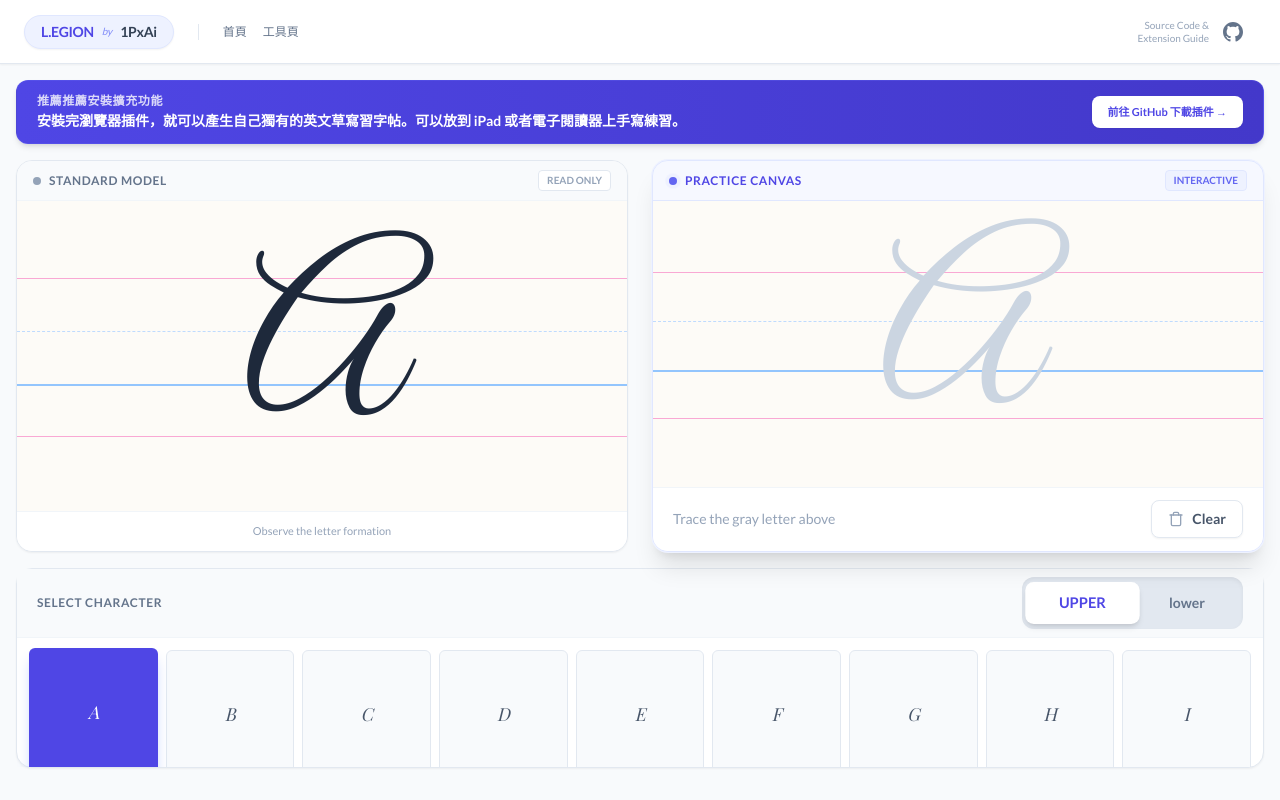
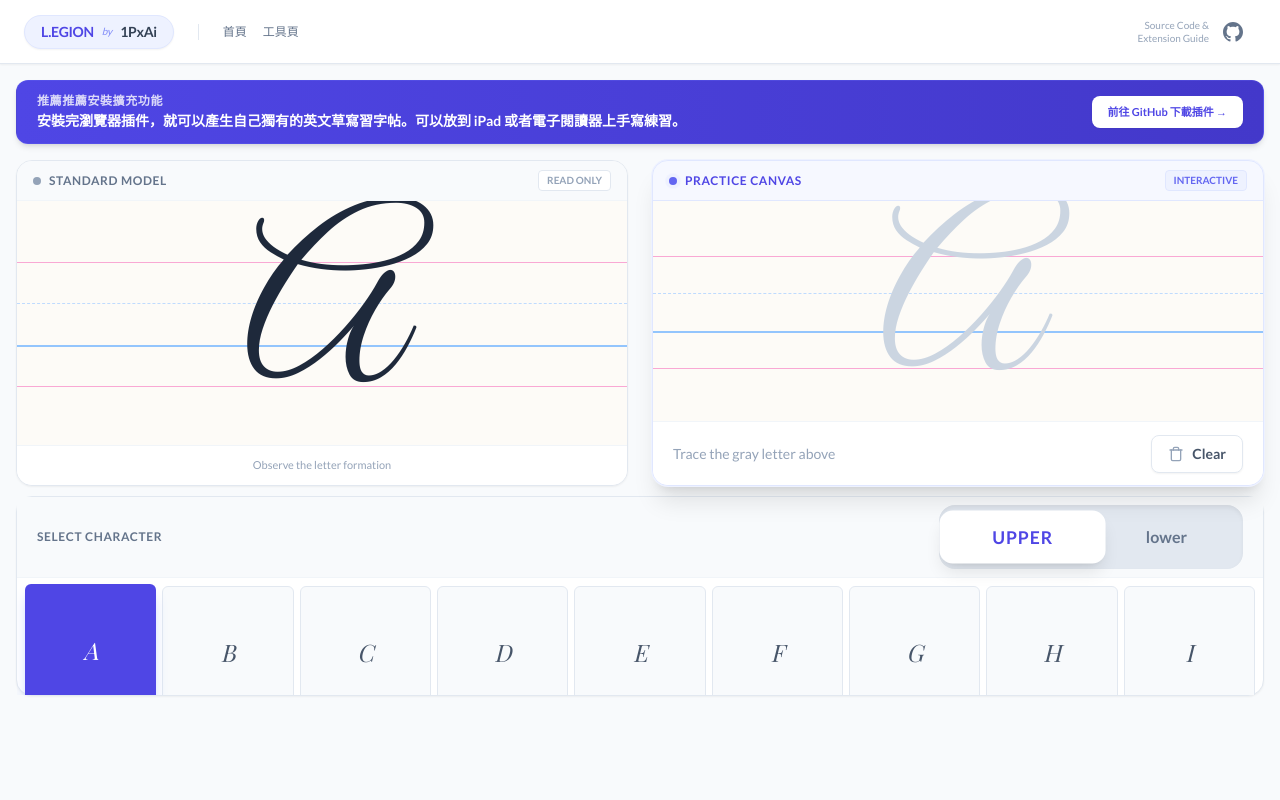
Before and after one commit to digirss/L-Cursive, a React (Vite) app: page / in a window 1280 px wide. Built offline with nearby package versions, Linux system fonts and the light colour scheme; a web font is replaced by a local one.

Commit message:
style: round 2 UI refinements (shrink panels/grid, ultra-enlarge toggles, larger alphabet font)

```diff
--- a/App.tsx
+++ b/App.tsx
@@ -83,7 +83,7 @@ export default function App() {
         </div>
 
         {/* --- TOP SECTION: Workspace (Mirrored Layout) --- */}
-        <div className="flex-[0.8] grid grid-cols-1 lg:grid-cols-2 gap-6 min-h-0 max-h-[50vh]">
+        <div className="flex-[0.6] grid grid-cols-1 lg:grid-cols-2 gap-6 min-h-0 max-h-[40vh]">
 
           {/* LEFT PANEL: Standard Model */}
           <div className="bg-white rounded-2xl shadow-sm border border-slate-200 overflow-hidden flex flex-col relative group">
@@ -158,30 +158,30 @@ export default function App() {
           <div className="bg-slate-50 border-b border-slate-100 px-5 py-2 flex justify-between items-center shrink-0">
             <h2 className="text-xs font-bold text-slate-500 uppercase tracking-wider">Select Character</h2>
 
-            <div className="flex bg-slate-200 p-1.5 rounded-xl shadow-inner">
+            <div className="flex bg-slate-200 p-2 rounded-2xl shadow-inner">
               <button
                 onClick={() => toggleCase(true)}
-                className={`px-8 py-2.5 text-sm font-black rounded-lg transition-all ${isUppercase ? 'bg-white text-indigo-600 shadow-md scale-105' : 'text-slate-500 hover:text-slate-700'}`}
+                className={`px-12 py-3 text-base font-black rounded-xl transition-all ${isUppercase ? 'bg-white text-indigo-600 shadow-lg scale-110 tracking-wider' : 'text-slate-500 hover:text-slate-700'}`}
               >
                 UPPER
               </button>
               <button
                 onClick={() => toggleCase(false)}
-                className={`px-8 py-2.5 text-sm font-black rounded-lg transition-all ${!isUppercase ? 'bg-white text-indigo-600 shadow-md scale-105' : 'text-slate-500 hover:text-slate-700'}`}
+                className={`px-12 py-3 text-base font-black rounded-xl transition-all ${!isUppercase ? 'bg-white text-indigo-600 shadow-lg scale-110 tracking-wider' : 'text-slate-500 hover:text-slate-700'}`}
               >
                 lower
               </button>
             </div>
           </div>
 
-          <div className="p-3 overflow-y-auto">
-            <div className="grid grid-cols-6 sm:grid-cols-9 md:grid-cols-13 gap-2">
+          <div className="p-2 overflow-y-auto">
+            <div className="grid grid-cols-6 sm:grid-cols-9 md:grid-cols-13 gap-1.5">
               {ALPHABET.map((letter) => (
                 <button
                   key={letter}
                   onClick={() => handleLetterSelect(letter)}
                   className={`
-                      aspect-square rounded-md flex items-center justify-center text-lg font-serif-display italic transition-all duration-200
+                      aspect-square rounded-md flex items-center justify-center text-2xl font-serif-display italic transition-all duration-200
                       ${selectedLetter === letter
                       ? 'bg-indigo-600 text-white shadow-lg shadow-indigo-200 -translate-y-0.5'
                       : 'bg-slate-50 text-slate-600 hover:bg-white border border-slate-200 hover:border-indigo-300 hover:shadow-md'}
```
